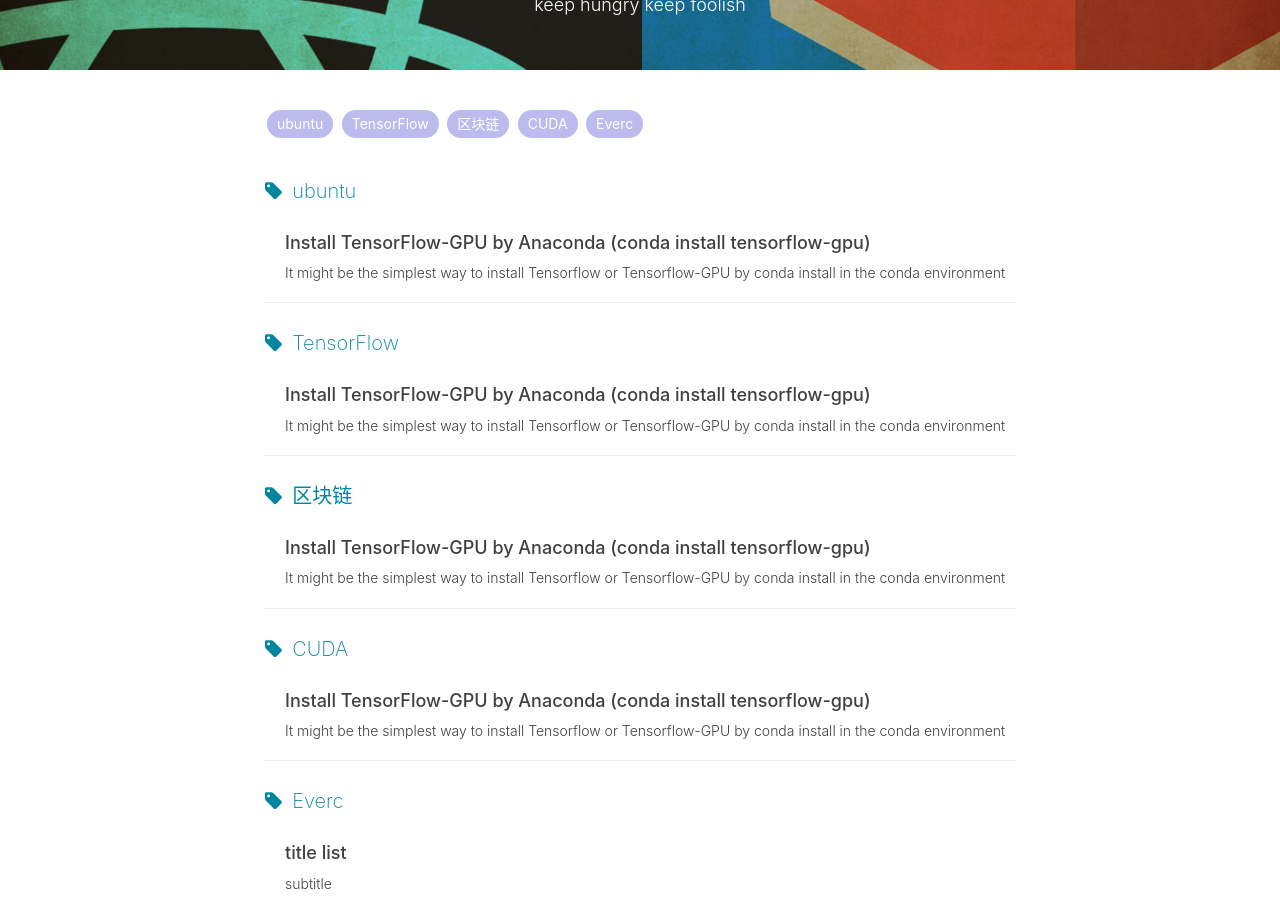
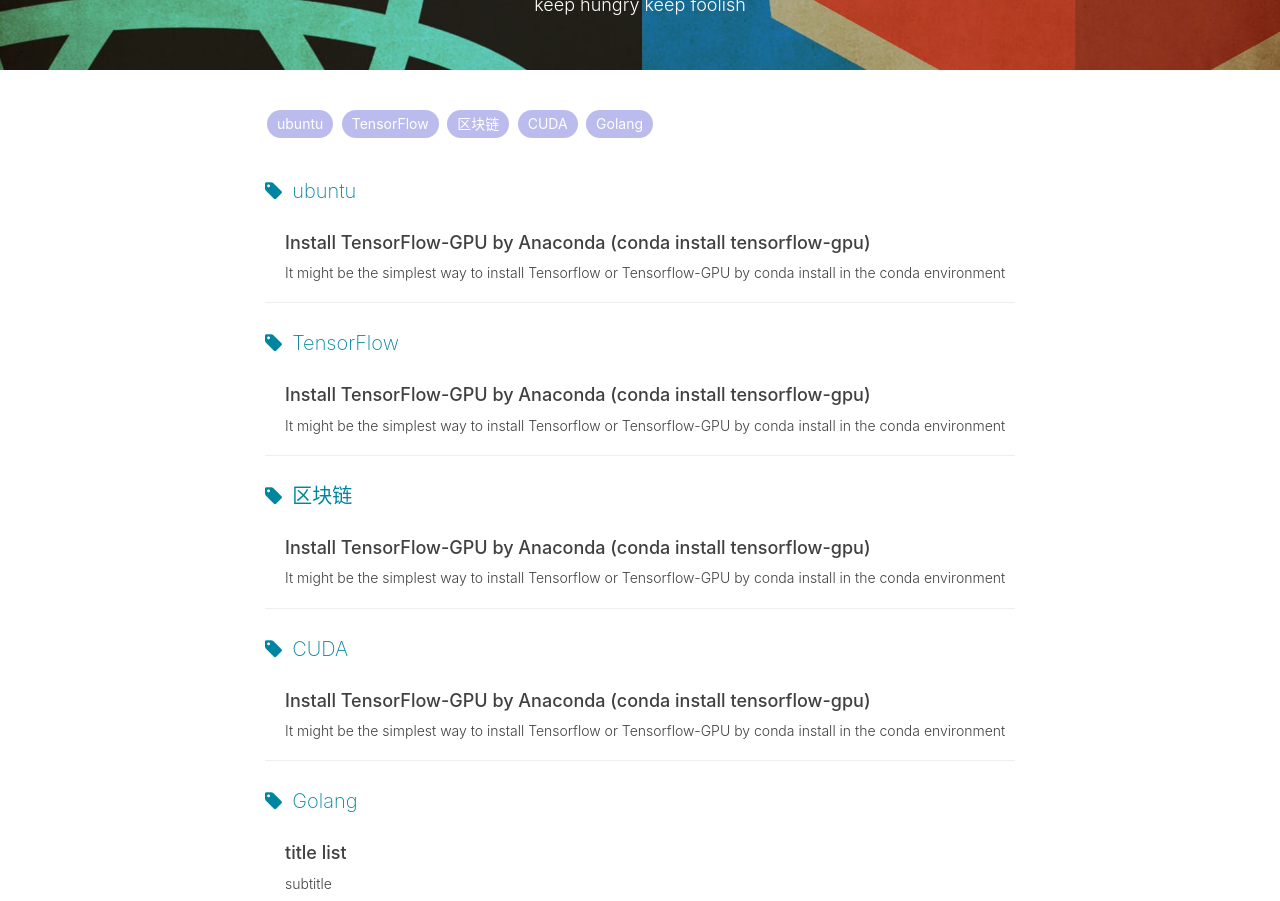
Before and after one commit to EchoesHastur/EchoesHastur.github.io, a Jekyll site: the page built from tags.html, in a window 1280 px wide. Shown: the part 158-1059 px from the top of the page. Built offline with Jekyll 4.4.1, drawn with Linux system fonts in a browser that asks for light colours; nearby versions of some CDN libraries; comment, search, counter and statistics services are not loaded.

Commit message:
Update 2019-04-21-This is  Title.md

```diff
--- a/_posts/2019-04-21-This is  Title.md
+++ b/_posts/2019-04-21-This is  Title.md
@@ -7,7 +7,7 @@
 header-img: img/post-bg-swift2.jpg
 catalog: true
 tags:
-    - Everc
+    - Golang
 ---
 
 
```
